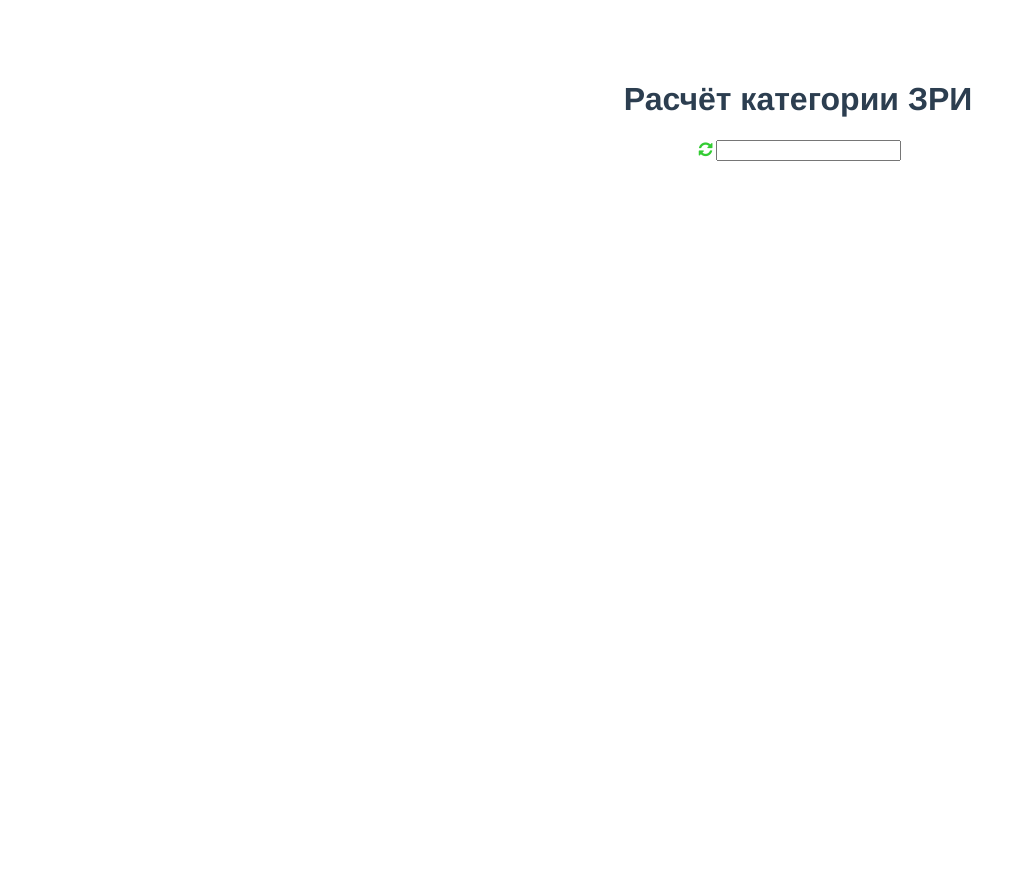
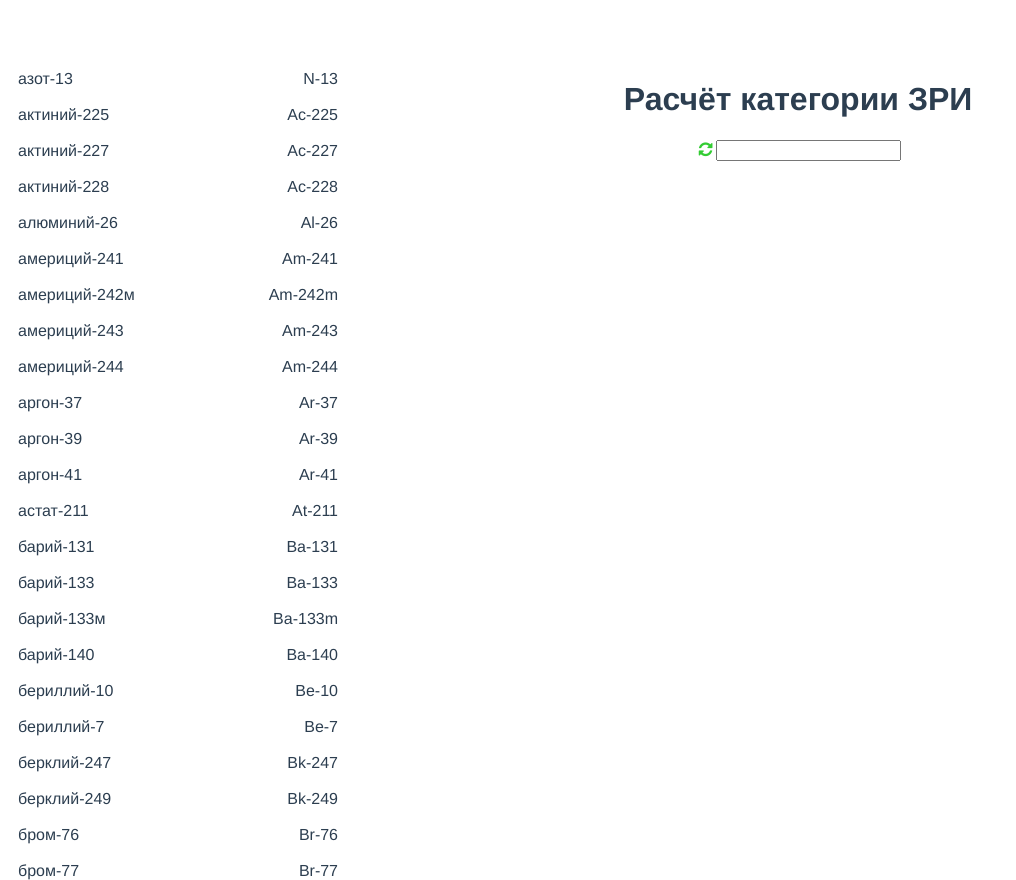
Before and after one commit to ewgene/radiocalc, a Vue app: page / in a window 1280 px wide. Shown: the whole page, without its empty margins (0-1016 px from the left). Built offline with nearby package versions, Linux system fonts and the light colour scheme.

Commit message:
list fixed

```diff
--- a/src/App.vue
+++ b/src/App.vue
@@ -23,6 +23,7 @@ export default {
           if(this.list[i].D_val)
             this.radioNucList.push(this.list[i])
         }
+        console.log(this.radioNucList)
       }
     }
   }
--- a/src/components/HelloWorld.vue
+++ b/src/components/HelloWorld.vue
@@ -9,7 +9,7 @@ export default {
   data () {
     return {
       list: this.radioNucList,
-     listSorted: [],
+      listSorted: [],
       rnCount: 0,
       rnCalc: [],
       rnValue: null,
@@ -29,6 +29,13 @@ export default {
         2: "#FFFF00",
         3: "#FF9900",
         4: "#FF0000"
+      }
+    }
+  },
+  watch: {
+    listSorted: {
+      handler () {
+        console.log(this.listSorted)
       }
     }
   },
@@ -102,7 +109,7 @@ export default {
     <div class="left">
       <div class="list">
         <p class="nucList on"
-          v-for="item in listSorted"
+          v-for="item in sortRn"
             :ref="item.Kod_RN"
             :id="item.Kod_RN"
             :key="item.Kod_RN"
```
